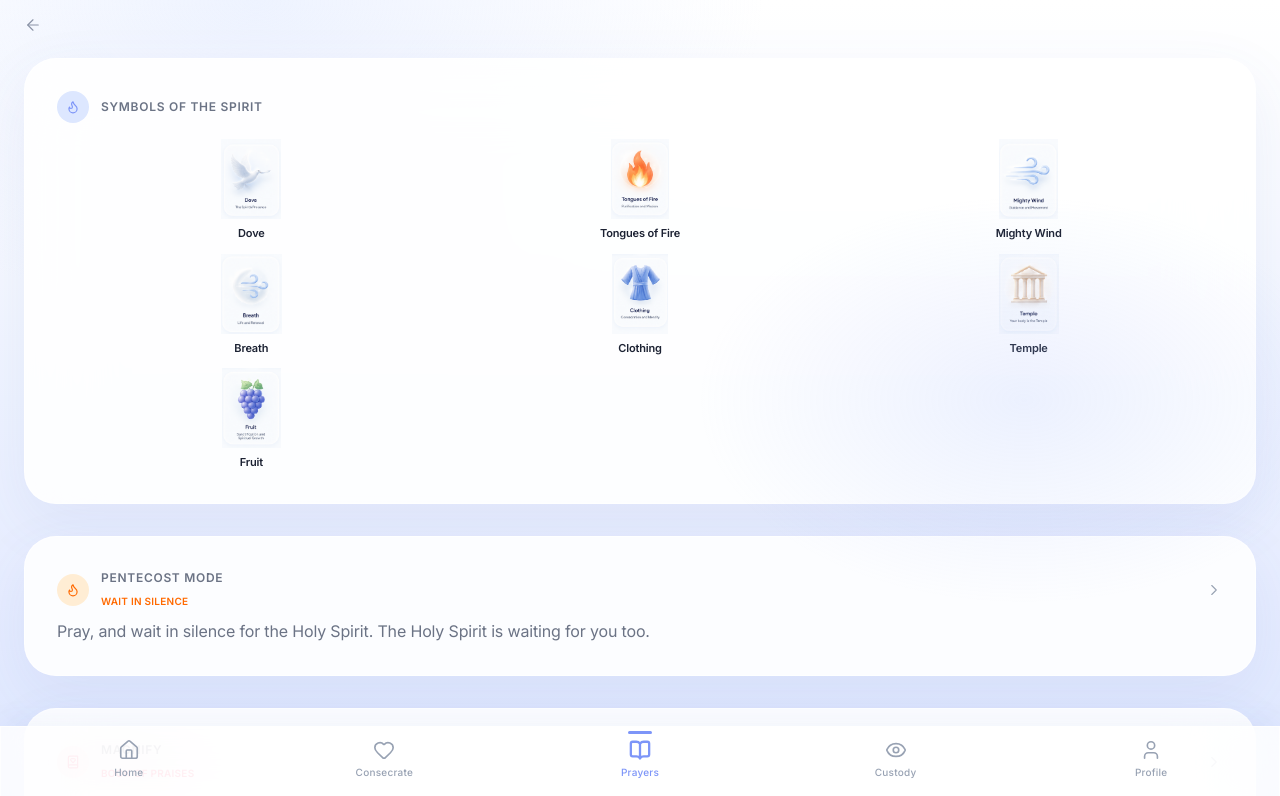
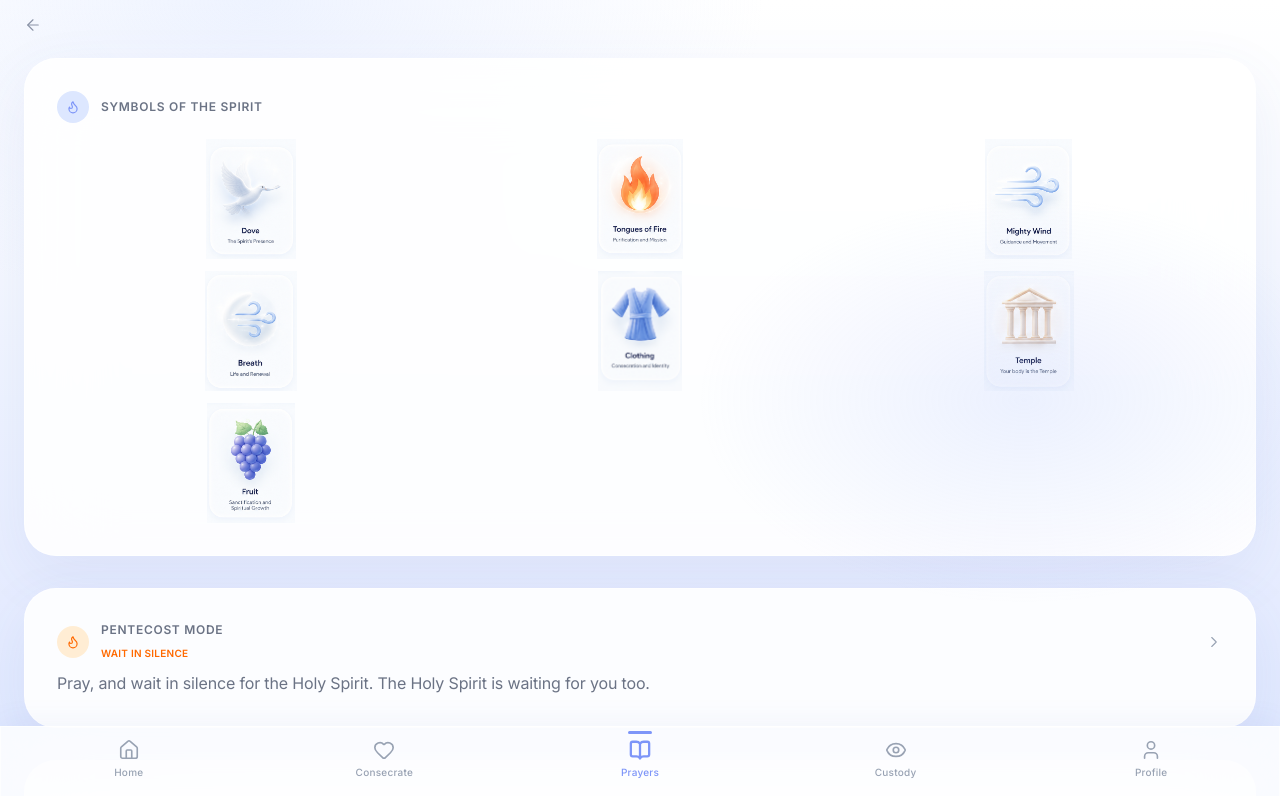
Before and after one commit to johncyongco/custody-app, a React (Vite) app: page /consecrate in a window 1280 px wide. Shown: the top 796 px of the page. Built offline with nearby package versions, Linux system fonts and the light colour scheme.

Commit message:
Enlarge symbols to 120px, remove title text below them

```diff
--- a/src/pages/ConsecratePage.tsx
+++ b/src/pages/ConsecratePage.tsx
@@ -76,12 +76,9 @@ export default function ConsecratePage() {
                   setSelected(symbol.id);
                   setTab("meaning");
                 }}
-                className="flex flex-col items-center gap-1.5 transition-all duration-300 hover:scale-105 active:scale-95"
+                className="flex flex-col items-center transition-all duration-300 hover:scale-105 active:scale-95"
               >
-                <img src={symbol.icon} alt={symbol.title} className="w-full aspect-square object-contain max-w-[80px]" />
-                <span className="text-[11px] font-semibold text-text text-center">
-                  {symbol.title}
-                </span>
+                <img src={symbol.icon} alt={symbol.title} className="w-full aspect-square object-contain max-w-[120px]" />
               </motion.button>
             ))}
           </div>
```
